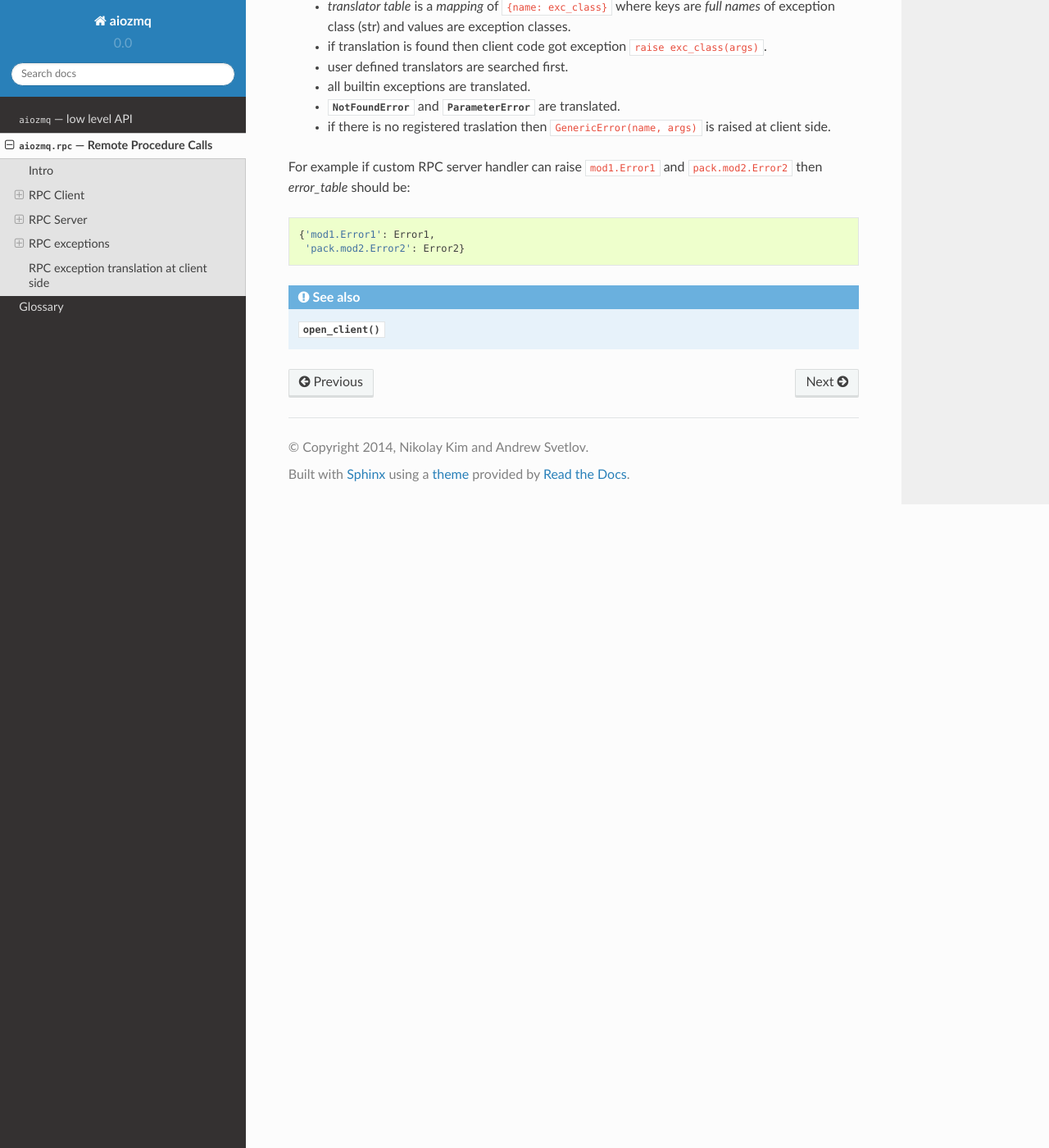
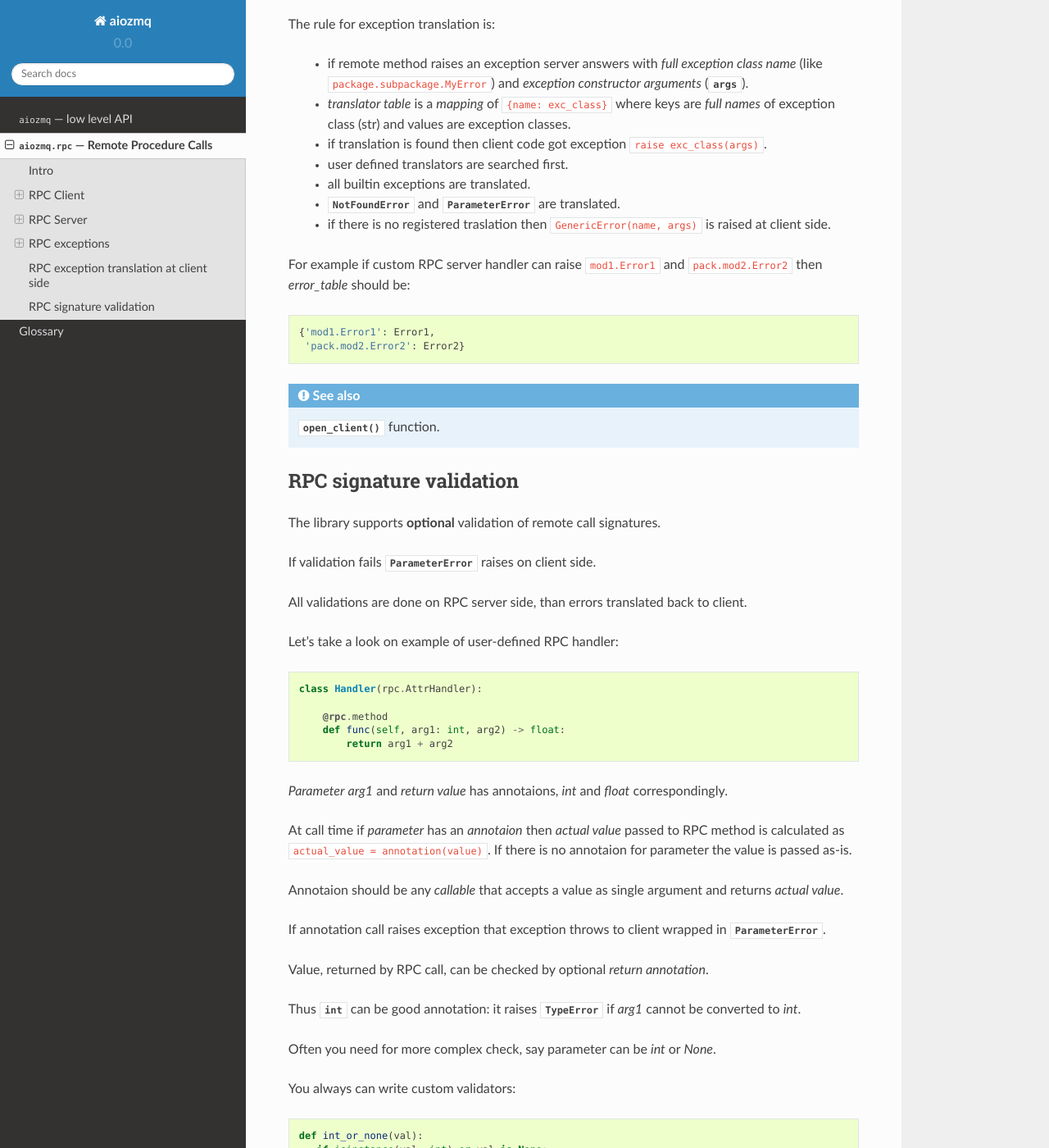
Before and after one commit to aio-libs/aiozmq, a Sphinx documentation site: the page built from docs/rpc.rst, in a window 1280 px wide and 1400 px high, scrolled down 4543 px. Shown: the whole window at 82% size. Built offline with Sphinx 7.4.7 and the Read the Docs theme 2.0.0, drawn with Linux system fonts in a browser that asks for light colours; pages that are not in the unit, such as notebooks, are missing from menus; some of the changed text lies outside the part shown.

Commit message:
Add doc for RPC validation

```diff
--- a/docs/rpc.rst
+++ b/docs/rpc.rst
@@ -46,7 +46,7 @@ The basic usage is::
 
    @asyncio.coroutine
    def func():
-       client = yield from open_client(connect='tcp://127.0.0.1:5555')
+       client = yield from rpc.open_client(connect='tcp://127.0.0.1:5555')
 
        val = yield from client.rpc.func1(arg1, arg2)
 
@@ -55,6 +55,7 @@ The basic usage is::
 
 
     event_loop.run_until_complete(func())
+
 
 .. function:: open_client(*, connect=None, bind=None, loop=None, \
                           error_table=None)
@@ -106,6 +102,10 @@ The basic usage is::
       makes a remote call with arguments(1, 2, 3) and returns answer
       from this call.
 
+      You can also pass *named parameters*::
+
+          ret = yield from client.rpc.ns.method(1, b=2, c=3)
+
       If the call raises exception that exception propagates to client side.
 
       Say, if remote raises :class:`ValueError` client catches
@@ -117,8 +117,13 @@ The basic usage is::
               process_error(exc)
 
       .. seealso::
-         :ref:`aiozmq-rpc-exception-translation`.
+         :ref:`aiozmq-rpc-exception-translation` and
+         :ref:`aiozmq-rpc-signature-validation`
 
+   .. warning::
+
+      You should never instantiate :class:`RPCClient` by hand, use
+      :func:`open_client` instead.
 
 .. _aiozmq-rpc-server:
 
@@ -159,7 +164,8 @@ To start RPC server you need to create handler and pass it into start_server::
 
    @asyncio.coroutine
    def start():
-       return yield from start_server(Handler(), bind='tcp://127.0.0.1:5555')
+       return yield from rpc.start_server(Handler(),
+                                          bind='tcp://127.0.0.1:5555')
 
    @asyncio.coroutine
    def stop(server):
@@ -209,13 +215,14 @@ RPC exceptions
 
 .. exception:: NotFoundError
 
-   Subclass of :exc:`Error` and :exc:`LookupError`, raised when a
+   Subclass of both :exc:`Error` and :exc:`LookupError`, raised when a
    remote call name is not found at RPC server.
 
 .. exception:: ParameterError
 
-   Subclass of :exc:`Error`, raised by remote call when parameter
-   substitution or remote method signature validation is failed.
+   Subclass of both :exc:`Error` and :exc:`ValueError`, raised by
+   remote call when parameter substitution or :ref:`remote method
+   signature validation <aiozmq-rpc-signature-validation>` is failed.
 
 .. _aiozmq-rpc-exception-translation:
 
@@ -252,4 +259,76 @@ For example if custom RPC server handler can raise ``mod1.Error1`` and
     {'mod1.Error1': Error1,
      'pack.mod2.Error2': Error2}
 
-.. seealso:: :func:`open_client`
+.. seealso:: :func:`open_client` function.
+
+.. _aiozmq-rpc-signature-validation:
+
+RPC signature validation
+------------------------
+
+The library supports **optional** validation of remote call signatures.
+
+If validation fails :exc:`ParameterError` raises on client side.
+
+All validations are done on RPC server side, than errors translated
+back to client.
+
+Let's take a look on example of user-defined RPC handler::
+
+   class Handler(rpc.AttrHandler):
+
+       @rpc.method
+       def func(self, arg1: int, arg2) -> float:
+           return arg1 + arg2
+
+*Parameter* *arg1* and *return value* has :term:`annotaions <annotaion>`,
+*int* and *float* correspondingly.
+
+At call time if *parameter* has an *annotaion* then *actual value* passed to
+RPC method is calculated as ``actual_value = annotation(value)``. If
+there is no annotaion for parameter the value is passed as-is.
+
+Annotaion should be any *callable* that accepts a value as single argument
+and returns *actual value*.
+
+If annotation call raises exception that exception throws to client
+wrapped in :exc:`ParameterError`.
+
+Value, returned by RPC call, can be checked by optional *return annotation*.
+
+Thus :class:`int` can be good annotation: it raises :exc:`TypeError`
+if *arg1* cannot be converted to *int*.
+
+Often you need for more complex check, say parameter can be *int* or *None*.
+
+You always can write custom validators::
+
+   def int_or_none(val):
+      if isinstance(val, int) or val is None:
+          return val
+      else:
+          raise ValueError('bad value')
+
+   class Handler(rpc.AttrHandler):
+
+       @rpc.method
+       def func(self, arg: int_or_none):
+           return arg
+
+Writing a tons of custom validators is inconvinient, so we recommend
+to use :term:`trafaret` library (can be installed via ``pip3 install
+trafaret``).
+
+There is examples of trararet annotations::
+
+   import trafaret as t
+
+   class Handler(rpc.AttrHandler):
+
+       @rpc.method
+       def func(self, arg: t.Int|t.Null):
+           return arg
+
+Trafaret has advanced types like *List* and *Dict*, so you can put
+structure of your complex JSON-like structure as RPC method
+annotation. Also you can create custom trafaret classes if needed.
```
Also changed, not shown: other parts of docs/rpc.rst (+0 -5 lines), 2 other files.
